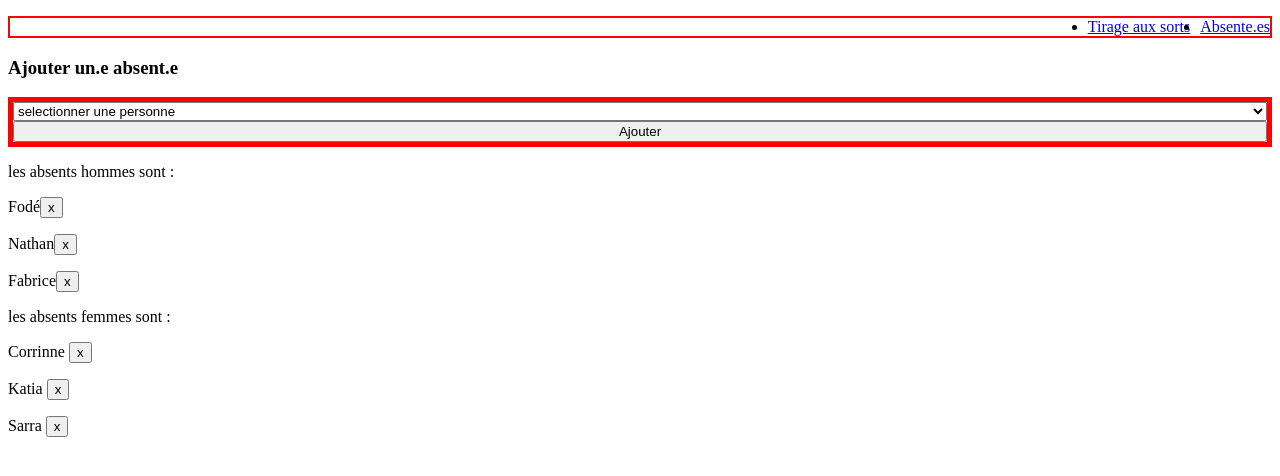
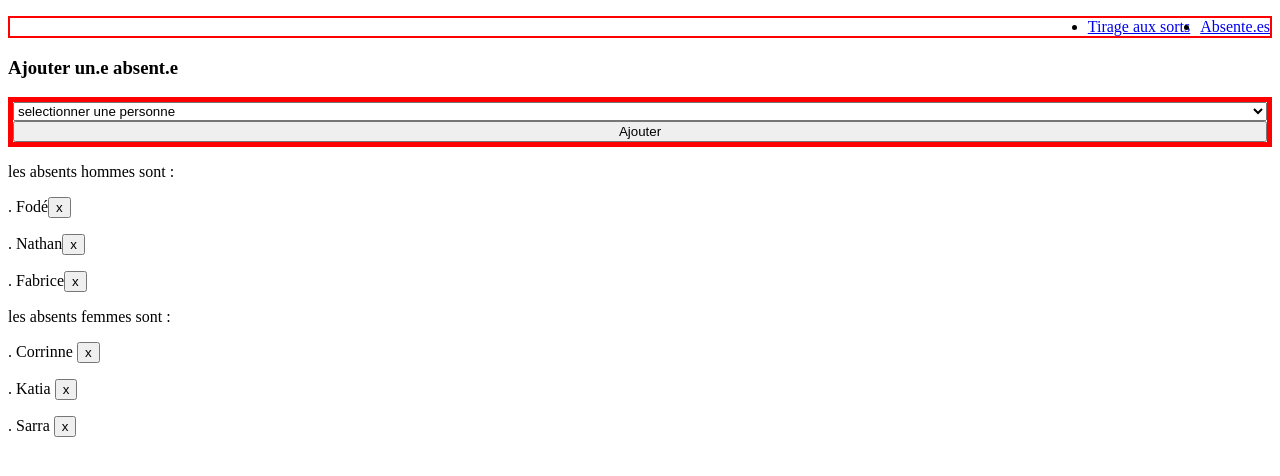
Before and after one commit to AssaNiang/tirage-au-sort, an Angular app: page /Absents in a window 1280 px wide. Shown: the top 476 px of the page. Built offline with nearby package versions, Linux system fonts and the light colour scheme.

Commit message:
modification du mock classroom.mock.ts en mettant toutes les personnes presentes par default

```diff
--- a/src/app/components/absent-man/absent-man.component.html
+++ b/src/app/components/absent-man/absent-man.component.html
@@ -1,7 +1,7 @@
 
 <div>
     <!-- <p *ngIf="absentMan">{{absentMan.firstname}}<button (click)="addRemove()">x</button></p> -->
-    <p *ngIf="absentMan2">{{absentMan2.firstname}}<button (click)="addRemove2()">x</button></p>
+    <p *ngIf="absentMan2"> . {{absentMan2.firstname}}<button (click)="addRemove2()">x</button></p>
 
 
 
--- a/src/app/components/absent-woman/absent-woman.component.html
+++ b/src/app/components/absent-woman/absent-woman.component.html
@@ -1,2 +1,2 @@
 
-<p>{{absentWoman.firstname}} <button (click)="addRemove1()">x</button></p>
+<p>. {{absentWoman.firstname}} <button (click)="addRemove1()">x</button></p>
--- a/src/app/components/select/select.component.ts
+++ b/src/app/components/select/select.component.ts
@@ -41,7 +41,7 @@ export class SelectComponent {
   console.log(rValue)
   const idValue=StudentInClass.indexOf(rValue);
   console.log(idValue);
-  StudentInClass.splice(idValue,1);
+   StudentInClass.splice(idValue,1);
   return rValue;
 
   // person(PresentArray:Students[]){
--- a/src/app/mocks/Classroom.mock.ts
+++ b/src/app/mocks/Classroom.mock.ts
@@ -42,40 +42,76 @@ export const CLASSROOM: Students []=[
         isWoman:false,
         isPresent:true,
     },
+    // {
+    //     id:7,
+    //     firstname: "Cynthia",
+    //     isWoman:true,
+    //     isPresent:false,
+    // },
+    // {
+    //     id:8,
+    //     firstname: "Katia",
+    //     isWoman:true,
+    //     isPresent:false,
+    // },
+    // {
+    //     id:9,
+    //     firstname: "Louqman-Fodé",
+    //     isWoman:false,
+    //     isPresent:false,
+    // },
+    // {
+    //     id:10,
+    //     firstname: "Nicolas",
+    //     isWoman:false,
+    //     isPresent:false,
+    // },
+    // {
+    //     id:11,
+    //     firstname: "Fabien",
+    //     isWoman:false,
+    //     isPresent:false,
+    // },
+    // {
+    //     id:12,
+    //     firstname: "Sabrina",
+    //     isWoman:true,
+    //     isPresent:false,
+    // }
     {
         id:7,
         firstname: "Cynthia",
         isWoman:true,
-        isPresent:false,
+        isPresent:true,
     },
     {
         id:8,
         firstname: "Katia",
         isWoman:true,
-        isPresent:false,
+        isPresent:true,
     },
     {
         id:9,
         firstname: "Louqman-Fodé",
         isWoman:false,
-        isPresent:false,
+        isPresent:true,
     },
     {
         id:10,
         firstname: "Nicolas",
         isWoman:false,
-        isPresent:false,
+        isPresent:true,
     },
     {
         id:11,
         firstname: "Fabien",
         isWoman:false,
-        isPresent:false,
+        isPresent:true,
     },
     {
         id:12,
         firstname: "Sabrina",
         isWoman:true,
-        isPresent:false,
+        isPresent:true,
     }
 ]
```
